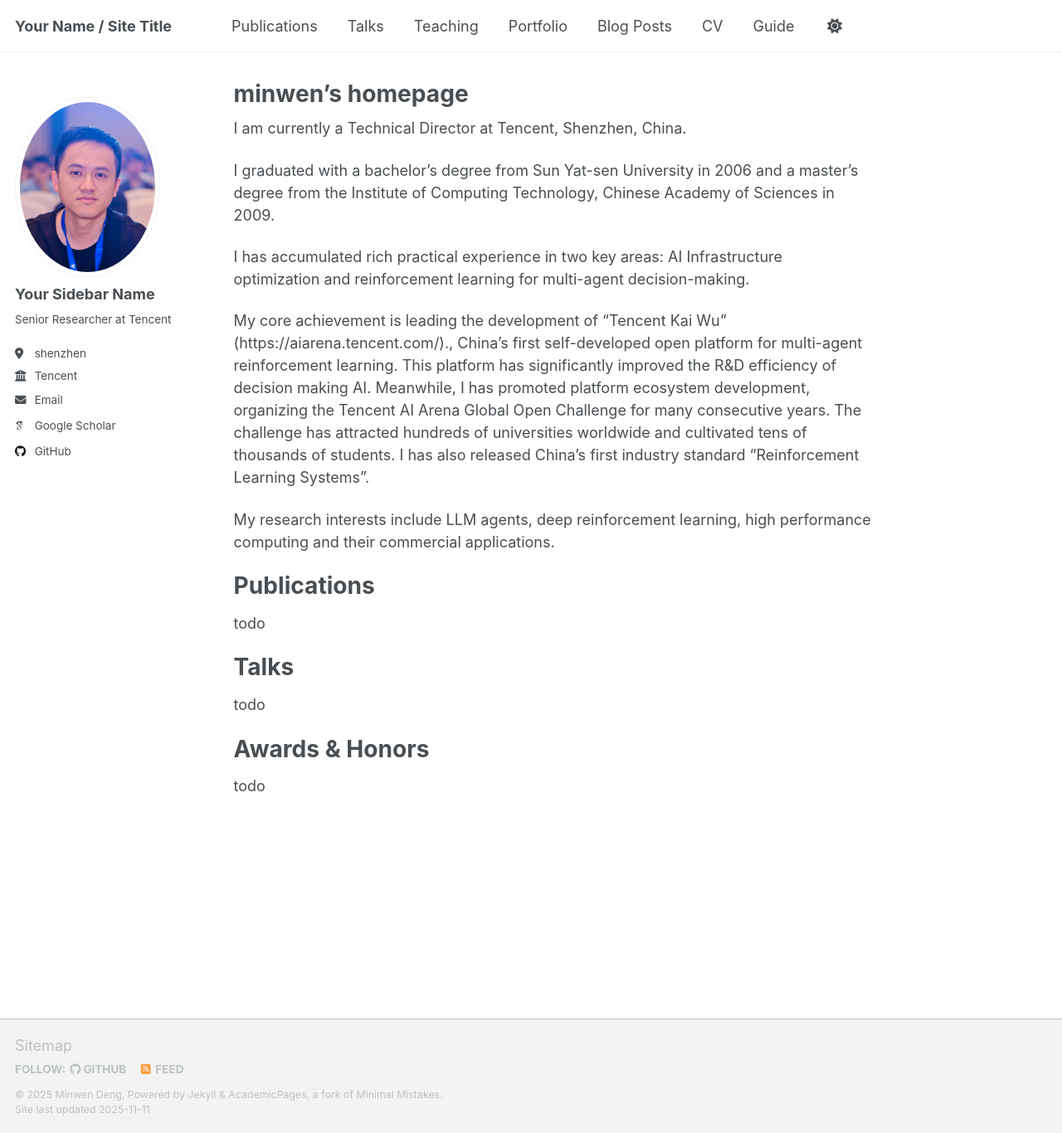
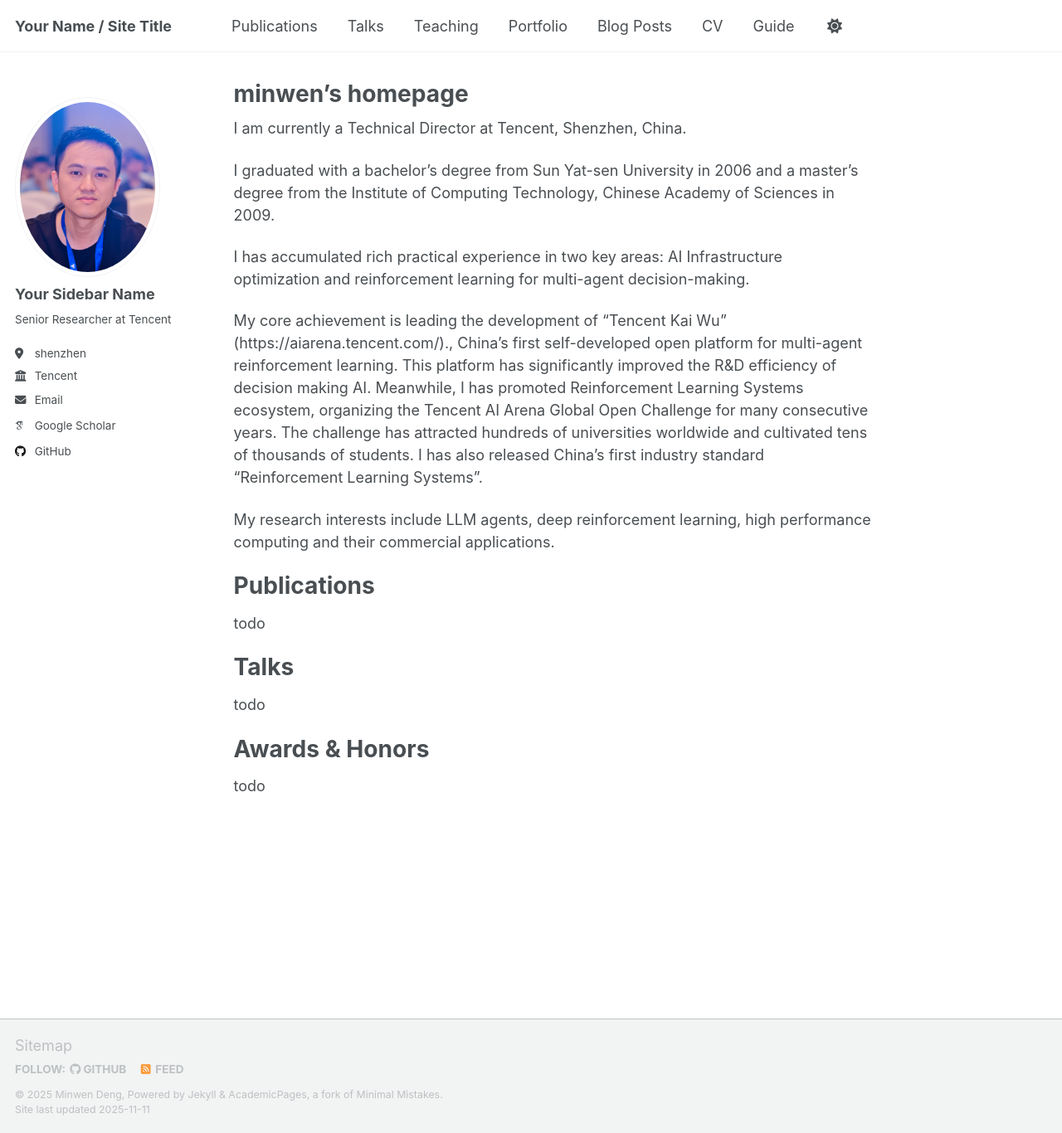
Before and after one commit to dengminwen/dengminwen.github.io, a Jekyll site: the page built from _pages/about.md, in a window 1280 px wide and 1366 px high. Shown: the whole window at 83% size. Built offline with Jekyll 4.4.1, drawn with Linux system fonts in a browser that asks for light colours; some web fonts are replaced; a script that is not in the unit is left out.

Commit message:
Update about.md

```diff
--- a/_pages/about.md
+++ b/_pages/about.md
@@ -13,7 +13,7 @@ I graduated with a bachelor's degree from Sun Yat-sen University in 2006 and a m
 
 I has accumulated rich practical experience in two key areas: AI Infrastructure optimization and reinforcement learning for multi-agent decision-making.
 
-My core achievement is leading the development of "Tencent Kai Wu" (https://aiarena.tencent.com/)., China's first self-developed open platform for multi-agent reinforcement learning. This platform has significantly improved the R&D efficiency of decision making AI. Meanwhile, I has promoted platform ecosystem development, organizing the Tencent AI Arena Global Open Challenge for many consecutive years. The challenge has attracted hundreds of universities worldwide and cultivated tens of thousands of students. I has also released China's first industry standard "Reinforcement Learning Systems".
+My core achievement is leading the development of "Tencent Kai Wu" (https://aiarena.tencent.com/)., China's first self-developed open platform for multi-agent reinforcement learning. This platform has significantly improved the R&D efficiency of decision making AI. Meanwhile, I has promoted Reinforcement Learning Systems ecosystem, organizing the Tencent AI Arena Global Open Challenge for many consecutive years. The challenge has attracted hundreds of universities worldwide and cultivated tens of thousands of students. I has also released China's first industry standard "Reinforcement Learning Systems".
 
 My research interests include LLM agents, deep reinforcement learning, high performance computing and their commercial applications.
 
```
